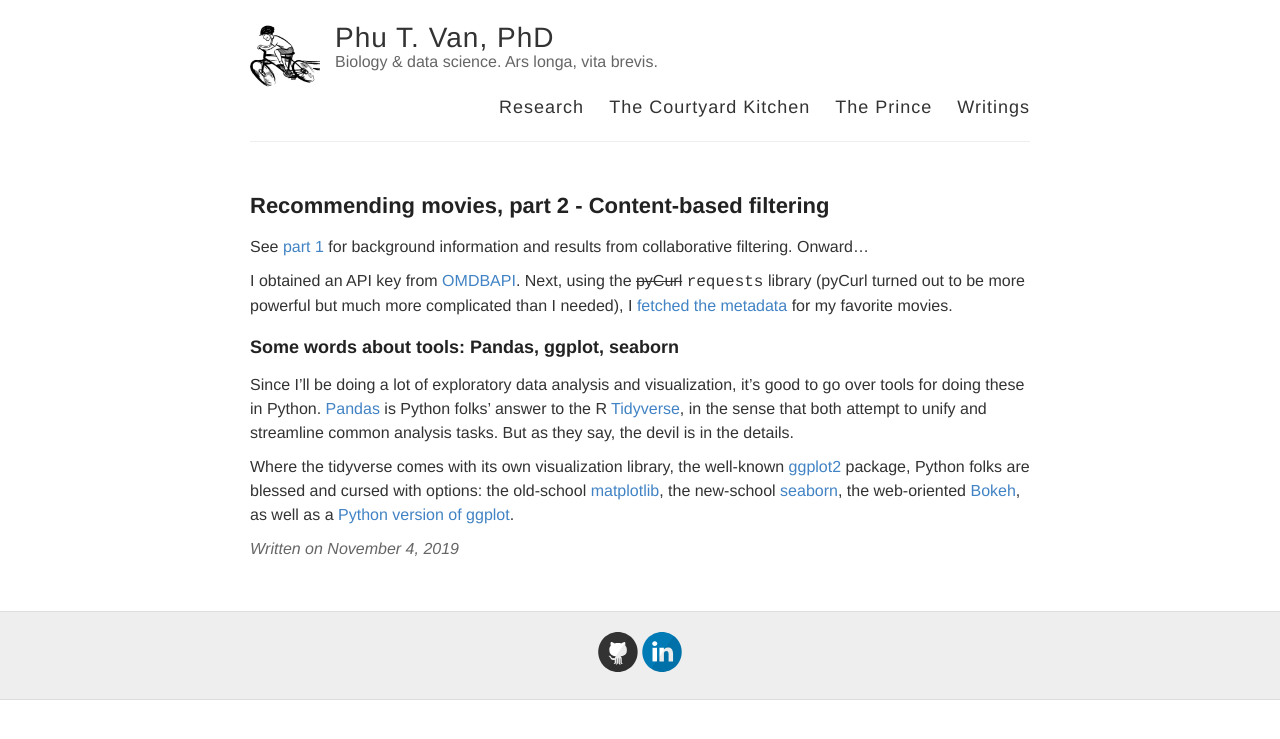
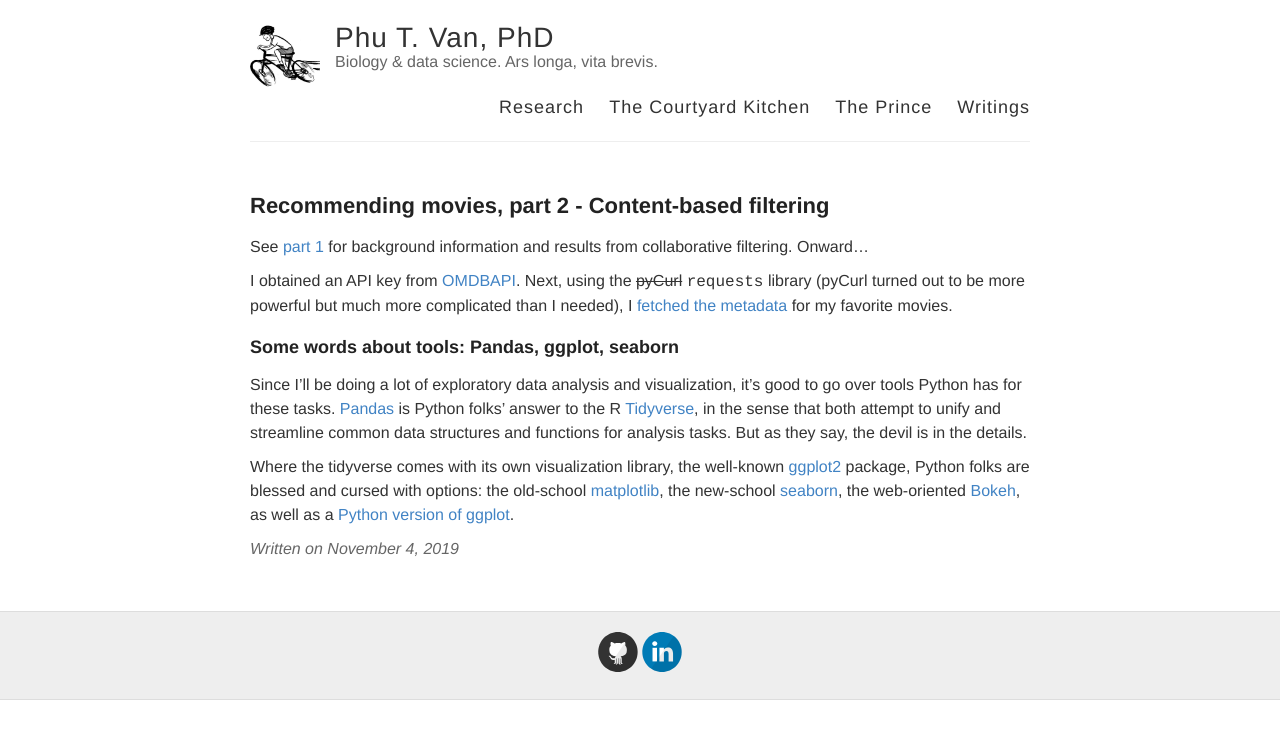
Before and after one commit to ptvan/ptvan.github.io, a Jekyll site: the page built from _posts/2019-11-04-movie-recommender-part2.md, in a window 1280 px wide. Shown: the top 739 px of the page. Built offline with Jekyll 4.4.1, drawn with Linux system fonts in a browser that asks for light colours.

Commit message:
updated movie recommender part2 post

```diff
--- a/_posts/2019-11-04-movie-recommender-part2.md
+++ b/_posts/2019-11-04-movie-recommender-part2.md
@@ -9,6 +9,6 @@
 
 ### Some words about tools: Pandas, ggplot, seaborn
 
-Since I'll be doing a lot of exploratory data analysis and visualization, it's good to go over tools for doing these in Python. [Pandas](https://pandas.pydata.org/) is Python folks' answer to the R [Tidyverse](https://www.tidyverse.org/), in the sense that both attempt to unify and streamline common analysis tasks. But as they say, the devil is in the details.
+Since I'll be doing a lot of exploratory data analysis and visualization, it's good to go over tools Python has for these tasks. [Pandas](https://pandas.pydata.org/) is Python folks' answer to the R [Tidyverse](https://www.tidyverse.org/), in the sense that both attempt to unify and streamline common data structures and functions for analysis tasks. But as they say, the devil is in the details.
 
 Where the tidyverse comes with its own visualization library, the well-known [ggplot2](https://ggplot2.tidyverse.org/) package, Python folks are blessed and cursed with options: the old-school [matplotlib](https://matplotlib.org/), the new-school [seaborn](https://seaborn.pydata.org/), the web-oriented [Bokeh](https://docs.bokeh.org/en/latest), as well as a [Python version of ggplot](http://ggplot.yhathq.com/).
```
